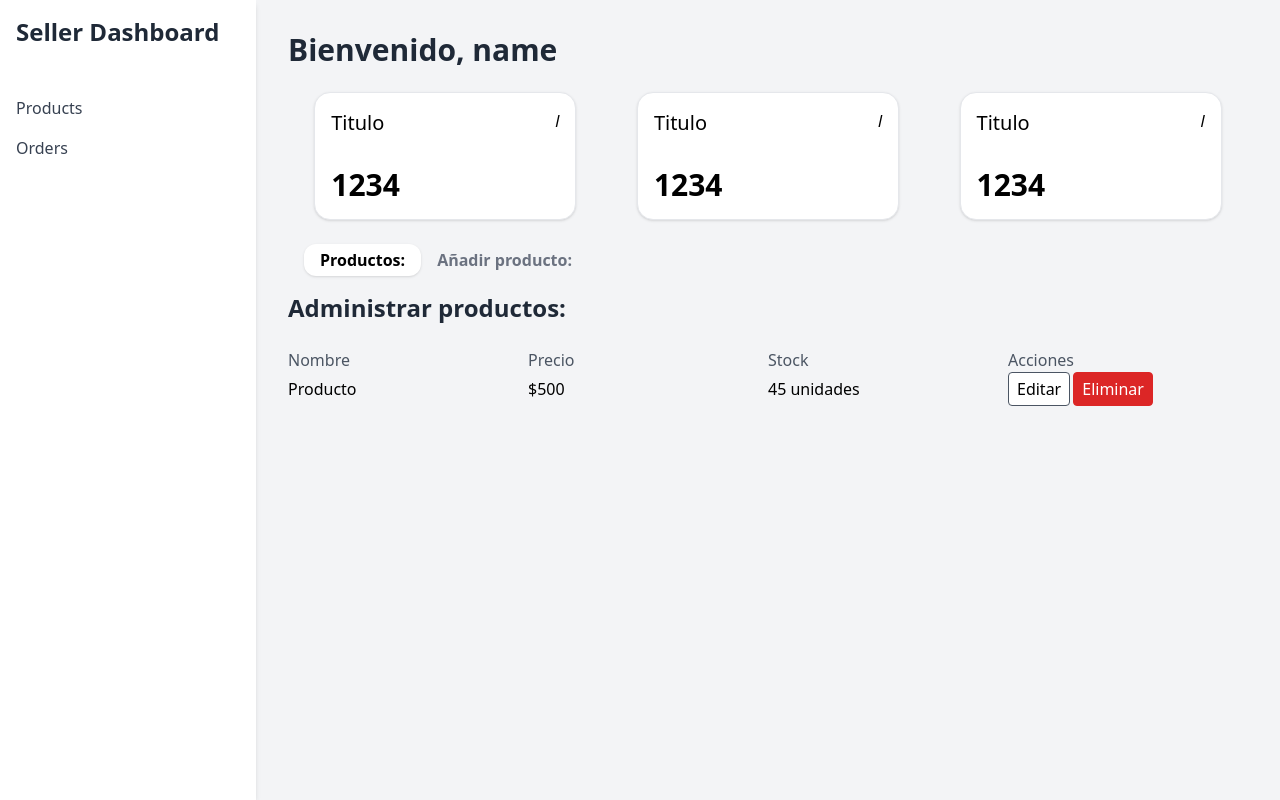
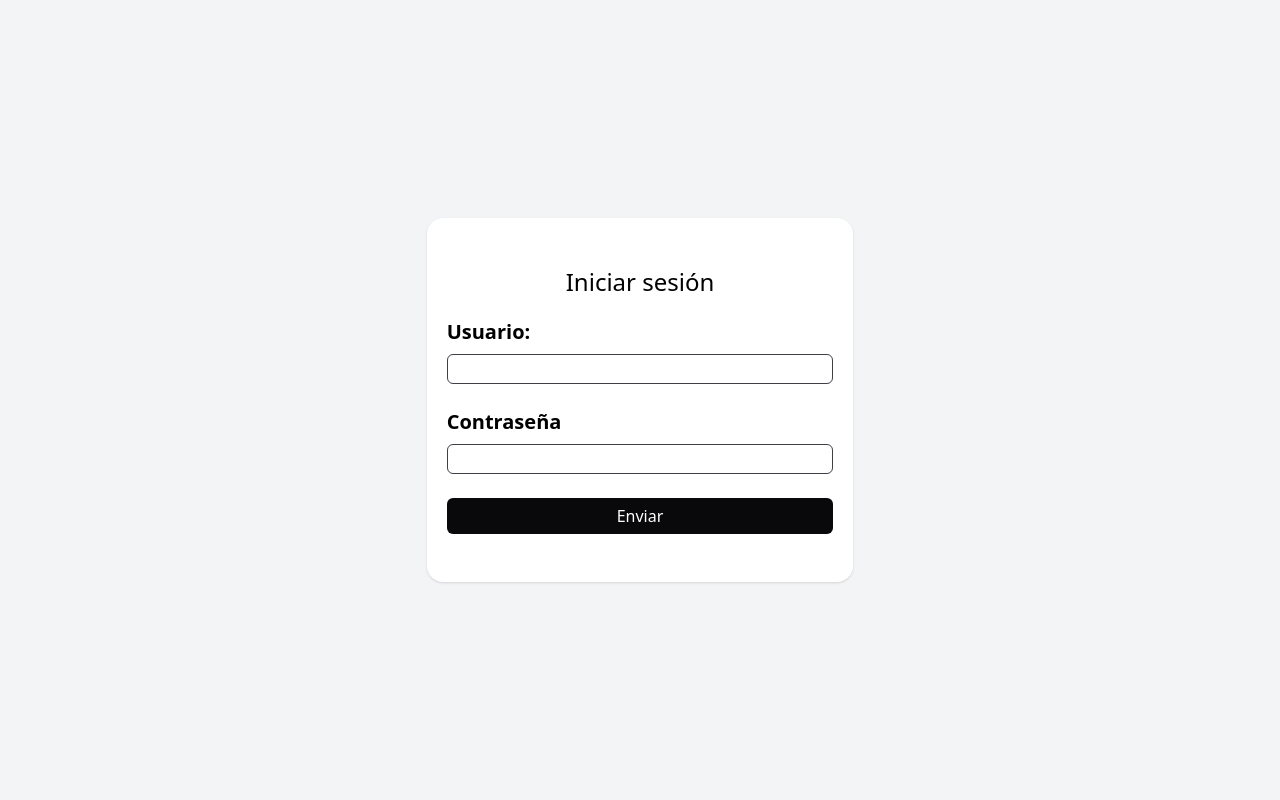
Before and after one commit to flipps12/dashboard-ecommerce, a React (Vite) app: page / in a window 1280 px wide. Built offline with nearby package versions, Linux system fonts and the light colour scheme.

Commit message:
apis | login

```diff
--- a/package.json
+++ b/package.json
@@ -10,6 +10,7 @@
     "preview": "vite preview"
   },
   "dependencies": {
+    "axios": "^1.7.7",
     "react": "^18.3.1",
     "react-dom": "^18.3.1"
   },
--- a/src/App.tsx
+++ b/src/App.tsx
@@ -1,9 +1,22 @@
 import { useState } from 'react'
 import Products from './aplications/products'
 import AddProduct from './aplications/addProduct'
+import Login from './Login';
+import axios from 'axios';
+
+
 
 function App() {
   const [app, setApp] = useState<JSX.Element>(<Products />)
+
+  function getCookie(name: string): string | null {
+    const value = `; ${document.cookie}`;
+    const parts = value.split(`; ${name}=`);
+    if (parts.length === 2) return parts.pop()?.split(';').shift() || null;
+    return null;
+  }
+
+  if (getCookie('jwt') == null) return (<Login />);
 
 
   return (
--- /dev/null
+++ b/src/Login.tsx
@@ -0,0 +1,58 @@
+import axios from "axios";
+
+const api = 'http://localhost:8080/api/auth';
+
+const setCookie = (name: string, value: string, days: number) => {
+    const expires = new Date(Date.now() + days * 864e5).toUTCString();
+    document.cookie = `${name}=${encodeURIComponent(value)}; expires=${expires}; path=/`;
+};
+
+const login = (username: string, password: string) => {
+    axios.post(api, { username, password })
+        .then((response) => {
+
+            console.log(response);
+            if (response.data == 'user') alert('usuario no encontrado');
+            else if (response.data == 'password') alert('contraseña invalida');
+            else setCookie("jwt", response.data, 100);
+
+        })
+        .catch((error) => {
+            alert("Error")
+            console.log(error);
+        });
+}
+
+function Login() {
+
+    return (
+        <div className="flex h-screen w-screen bg-gray-100 flex-row justify-center items-center">
+            <form className="flex flex-col bg-white p-5 rounded-2xl shadow w-11/12 py-12 sm:w-1/3">
+                <h3 className="text-center font-medium text-2xl mb-5">Iniciar sesión</h3>
+                <span className="text-xl font-semibold">Usuario:</span>
+                <input id="username" className="border border-zinc-700 rounded-md px-1 py-[2px] mt-2 mb-6" type="text" />
+                <span className="text-xl font-semibold">Contraseña</span>
+                <input id="password" className="border border-zinc-700 rounded-md px-1 py-[2px] mt-2 mb-6" type="password" />
+
+                <div
+                    onClick={() => {
+                        const usernameInput = document.getElementById('username') as HTMLInputElement | null;
+                        const passwordInput = document.getElementById('password') as HTMLInputElement | null;
+
+                        if (usernameInput && passwordInput) {
+                            login(usernameInput.value, passwordInput.value);
+                        } else {
+                            console.error('No se encontraron los elementos de entrada');
+                        }
+                    }}
+                    className="bg-zinc-950 rounded-md text-white text-center py-1.5"
+                >
+                    Enviar
+                </div>
+
+            </form>
+        </div>
+    )
+}
+
+export default Login
--- /dev/null
+++ b/src/aplications/componet/product.tsx
@@ -0,0 +1,13 @@
+
+function Product ({ name, price, stock, sku }: any) {
+    return (
+        <div className="grid grid-cols-4">
+            <div className="flex items-center">{ name }</div>
+            <div className="flex items-center">${ price }</div>
+            <div className="flex items-center">{ stock }</div>
+            <div ><button className="px-2 py-1 mr-[3px] border border-gray-600 bg-white rounded">Editar</button><button className="px-2 py-1 border border-red-600 text-white bg-red-600 rounded">Eliminar</button></div>
+        </div>
+    )
+}
+
+export default Product;
--- a/src/aplications/products.tsx
+++ b/src/aplications/products.tsx
@@ -1,6 +1,28 @@
+import { useState, useEffect } from 'react';
+import { products } from '../interface/productsResponse';
+import Product from './componet/product';
+import axios from 'axios';
 
 
+axios.defaults.withCredentials = true;
+
+const api = 'http://localhost:8080/api/product/seller/products';
+
 function Products() {
+    const [productsList, setProductsList] = useState<Array<products>>([])
+
+    useEffect(() => {
+        axios.get(api)
+            .then((response) => {
+                const data: products[] = response.data;
+                setProductsList(data);
+            })
+            .catch((error) => {
+                alert("Error");
+                console.log(error);
+            });
+    }, []);
+
     return (
         <div className="mt-4 w-full">
             <h4 className="text-2xl font-semibold text-gray-800 mb-6">Administrar productos:</h4>
@@ -10,12 +32,9 @@ function Products() {
                 <span className="text-gray-600">Stock</span>
                 <span className="text-gray-600">Acciones</span>
             </div>
-            <div className="grid grid-cols-4">
-                <div className="flex items-center">Producto</div>
-                <div className="flex items-center">$500</div>
-                <div className="flex items-center">45 unidades</div>
-                <div ><button className="px-2 py-1 mr-[3px] border border-gray-600 bg-white rounded">Editar</button><button className="px-2 py-1 border border-red-600 text-white bg-red-600 rounded">Eliminar</button></div>
-            </div>
+            {productsList.map((product) => (
+                <Product key={product.id} name={product.name} price={product.price} stock={product.stock} sku={product.sku} />
+            ))}
         </div>
     )
 }
--- /dev/null
+++ b/src/interface/productsResponse.ts
@@ -0,0 +1,13 @@
+export interface products {
+    description: string;
+    id: number;
+    limitPerOrder: number;
+    name: string;
+    pictureUrl: string;
+    price: number;
+    seller: string;
+    sku: string;
+    status: boolean;
+    stock: number;
+    stockNecessary: boolean;
+  }
```
Also changed, not shown: src/main.tsx (+16 -2 lines), 1 other file (tests, documents, lock files or other folders).
